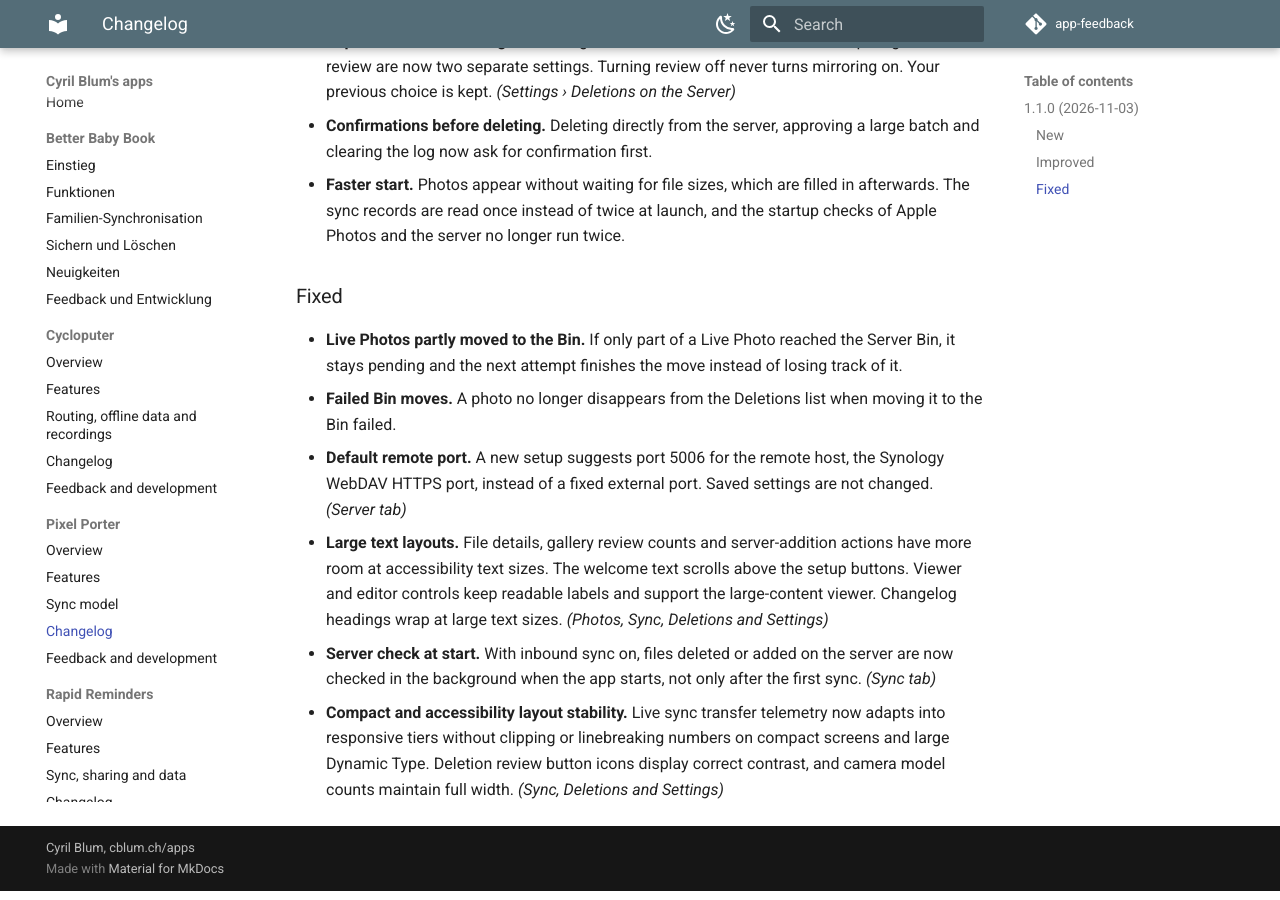
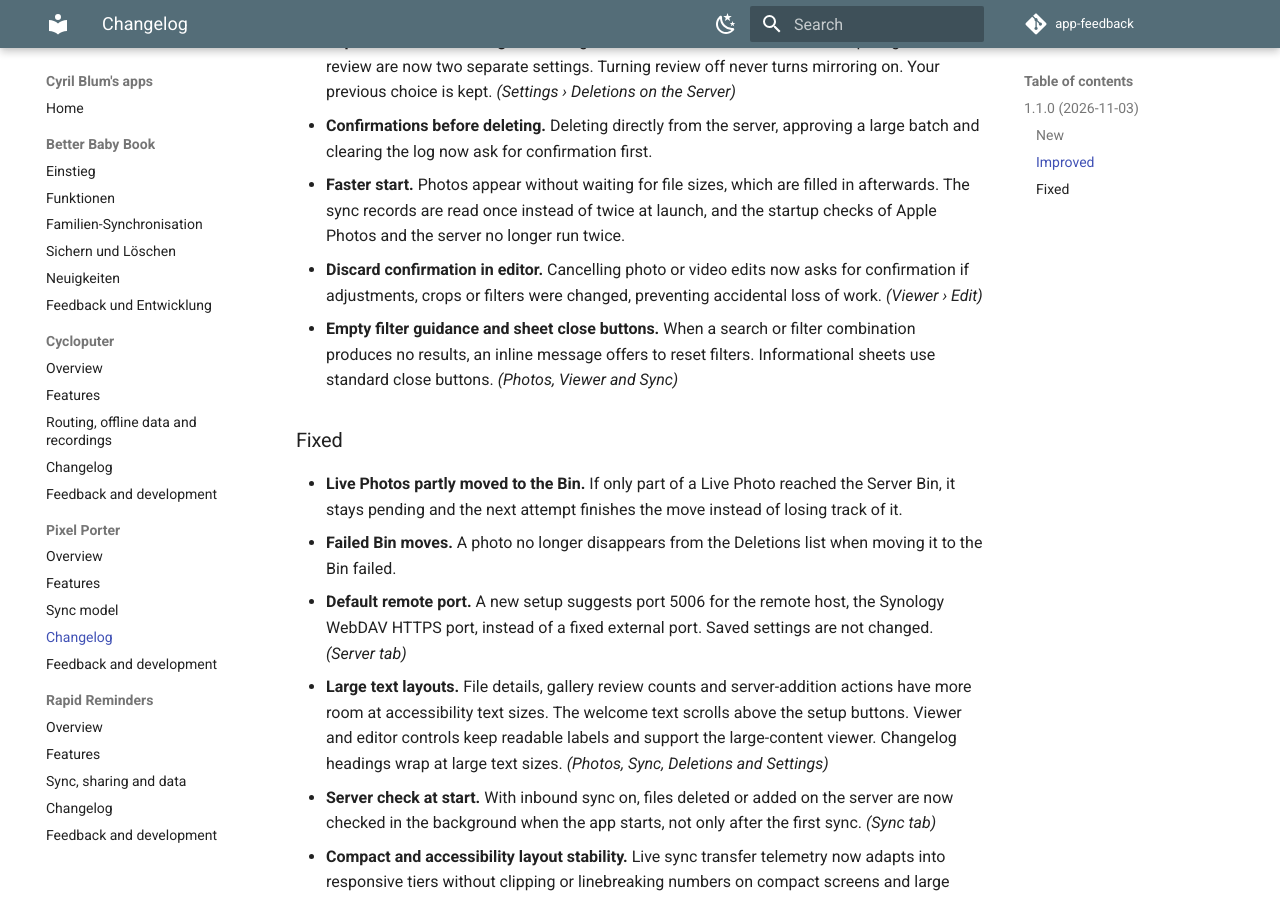
Before and after one commit to CyrilBlum/app-feedback, an MkDocs documentation site: the page built from docs/pixel-porter/changelog.md, in a window 1280 px wide and 900 px high, scrolled down 875 px. Built offline with MkDocs 1.6.1 and Material for MkDocs 9.7.7, drawn with Linux system fonts in a browser that asks for light colours; comment, search, counter and statistics services are not loaded.

Commit message:
Pixel Porter changelog: editor discard confirmation, empty filter state, close buttons (build 78)
Co-Authored-By: Claude Opus 5.5 <noreply@anthropic.com>

```diff
--- a/docs/pixel-porter/changelog.md
+++ b/docs/pixel-porter/changelog.md
@@ -19,6 +19,8 @@ All changes to Pixel Porter, newest first. The same list is in the app under Set
 - **Separate deletion settings.** Mirroring iPhone deletions to the server and requiring manual review are now two separate settings. Turning review off never turns mirroring on. Your previous choice is kept. *(Settings › Deletions on the Server)*
 - **Confirmations before deleting.** Deleting directly from the server, approving a large batch and clearing the log now ask for confirmation first.
 - **Faster start.** Photos appear without waiting for file sizes, which are filled in afterwards. The sync records are read once instead of twice at launch, and the startup checks of Apple Photos and the server no longer run twice.
+- **Discard confirmation in editor.** Cancelling photo or video edits now asks for confirmation if adjustments, crops or filters were changed, preventing accidental loss of work. *(Viewer › Edit)*
+- **Empty filter guidance and sheet close buttons.** When a search or filter combination produces no results, an inline message offers to reset filters. Informational sheets use standard close buttons. *(Photos, Viewer and Sync)*
 
 ### Fixed
 
```
